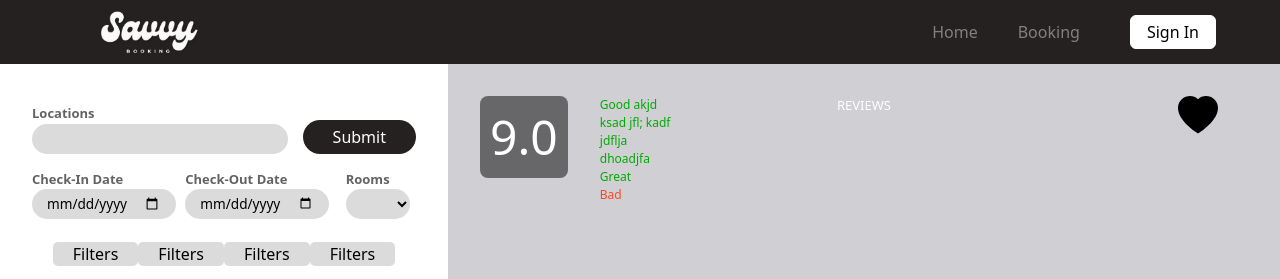
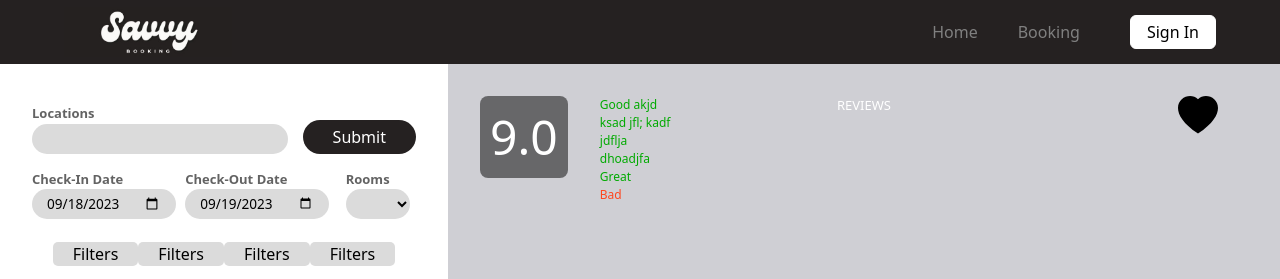
Before and after one commit to makyiabonner/booking, a Next.js app: page /booking in a window 1280 px wide. Shown: the top 279 px of the page. Built offline with nearby package versions, Linux system fonts and the light colour scheme.

Commit message:
added pre values for dates and optimized sidepanel and api component

```diff
--- a/src/components/BookingPage/ResultsCard/resultsCard.js
+++ b/src/components/BookingPage/ResultsCard/resultsCard.js
@@ -1,5 +1,4 @@
 import styles from './resultsCard.module.scss'
-import { useState } from 'react'
 
 export default function ResultsCard({city, region}){
     return(
--- a/src/components/BookingPage/SidePanel/sidepanel.js
+++ b/src/components/BookingPage/SidePanel/sidepanel.js
@@ -2,6 +2,7 @@ import HotelCard from '../HotelCard/hotelcard'
 import ResultsCard from '../ResultsCard/resultsCard';
 import styles from './sidepanel.module.scss';
 import { getLocation, getHotels } from '@/components/api';
+import { debounce, getDropdownOptions } from '@/components/util';
 import { useState } from 'react';
 
 //hotel_name, main_photo_url, review_score, district, city_trans
@@ -12,28 +13,50 @@ export default function Sidepanel(){
     const [searchList, setSearchList] = useState([]);
     const [hotelList, setHotelList] = useState([]);
     const [destID, setDestID] = useState('');
+    const today = new Date();
+    const tomorrow = new Date(today);
+    tomorrow.setDate(today.getDate() + 1);
+    const [inDate, setInDate] = useState(today.toISOString().split('T')[0]);
+    const [outDate, setOutDate] = useState(tomorrow.toISOString().split('T')[0]);
 
-    const debounce = (func, delay) =>{
-        let timer;
-        return function (...args){
-            if (timer) {
-                clearTimeout(timer);
-            }
-        timer = setTimeout(() => func(...args), delay);
-        }
-    }
+
+    const handleCheckInDateChange = (event) => {
+        setInDate(event.target.value);
+    };
+
+    const handleCheckOutDateChange = (event) => {
+        setOutDate(event.target.value);
+    };
 
     const debounceApiCall = debounce(async (inputValue) => {
         const searchResults = await getLocation(inputValue);
         setSearchList(searchResults);
-    }, 300);
+    }, 700);
 
     const handleInputChange = async (event) => {
         const input = event.target.value;
         setInputContent(input);
         setDebounceInput(input);
+        debounceApiCall(input)
+    };
 
-        debounceApiCall(input)
+    const handleInputBlur = () => {
+        setTimeout(() => setIsActive(false), 200);
+    }
+
+    const handleGetHotels = async () => {
+        try {
+            const hotelResults = await getHotels(destID, inDate, outDate);
+            console.log("Hotel Results:", hotelResults);
+            setHotelList(hotelResults.result);
+        } catch (error) {
+            console.error("Error fetching hotels:", error);
+        }
+    }
+
+    const handleResultClick = (selectedValue) => {
+        setInputContent(() => selectedValue);
+        setIsActive(false);
     };
 
     const getSearchList = () => {
@@ -74,30 +97,6 @@ export default function Sidepanel(){
         )
     }
 
-    const handleInputBlur = () => {
-        setTimeout(() => setIsActive(false), 200);
-    }
-
-    const handleGetHotels = async (destID) => {
-        const hotelResults = await getHotels(destID);
-        setHotelList(hotelResults.result);
-        console.log(hotelList)
-    }
-
-
-    const handleResultClick = (selectedValue) => {
-        setInputContent(() => selectedValue);
-        setIsActive(false);
-    };
-
-    const getDropdownOptions = () => {
-        const options = [];
-        for (let i = 0; i <= 6; i++){
-            options.push(<option value={i}>{i}</option>);
-        };
-        return options;
-    }
-
     return (
         <div className={styles.SidePanel}>
             <form className={styles.SearchTab}>
@@ -120,10 +119,19 @@ export default function Sidepanel(){
                 </div>
                 <div className='d-flex'>
                     <label className={`${styles.label} d-block`}>Check-In Date
-                        <input className={styles.Date__input} type='date' />
+                        <input
+                            className={styles.Date__input}
+                            type='date'
+                            value={inDate}
+                            onChange={handleCheckInDateChange}
+                        />
                     </label>
                     <label className={`${styles.label} d-block`}>Check-Out Date
-                        <input className={styles.Date__input} type='date' />
+                        <input
+                            className={styles.Date__input}
+                            type='date'
+                            value={outDate}
+                            onChange={handleCheckOutDateChange}                        />
                     </label>
                     <label className={`${styles.label} d-block`}>Rooms
                         <select className={styles.Persons__input} type='select'>
--- a/src/components/api.js
+++ b/src/components/api.js
@@ -11,8 +11,13 @@ const url = (location) => {
 	return `https://booking-com.p.rapidapi.com/v1/hotels/locations?name=${location}&locale=en-gb`;
 };
 
-const hotels = (destID) => {
-	return `https://booking-com.p.rapidapi.com/v1/hotels/search?checkin_date=2023-09-27&dest_type=city&units=metric&checkout_date=2023-09-28&adults_number=2&order_by=popularity&dest_id=${destID}&filter_by_currency=USD&locale=en-gb&room_number=1&children_number=2&children_ages=5%2C0&categories_filter_ids=class%3A%3A2%2Cclass%3A%3A4%2Cfree_cancellation%3A%3A1&page_number=0&include_adjacency=true`;
+const hotels = (destID, inDate, outDate) => {
+	const formattedCheckInDate = new Date(inDate).toISOString().split('T')[0];
+    const formattedCheckOutDate = new Date(outDate).toISOString().split('T')[0];
+
+	const URL = `https://booking-com.p.rapidapi.com/v1/hotels/search?checkin_date=${formattedCheckInDate}&dest_type=city&units=metric&checkout_date=${formattedCheckOutDate}&adults_number=2&order_by=popularity&dest_id=${destID}&filter_by_currency=USD&locale=en-gb&room_number=1&order_by=popularity&&include_adjacency=true`;
+
+	return URL;
 };
 
 export async function getLocation(location){
@@ -25,9 +30,9 @@ export async function getLocation(location){
 	}
 };
 
-export async function getHotels(destID){
+export async function getHotels(destID,inDate,outDate){
 	try {
-		const response = await fetch(hotels(destID), options);
+		const response = await fetch(hotels(destID,inDate,outDate), options);
 		const result = await response.json();
 		return result;
 	} catch (error) {
--- /dev/null
+++ b/src/components/util.js
@@ -0,0 +1,20 @@
+
+
+export const debounce = (func, delay) =>{
+    let timer;
+    return function (...args){
+        if (timer) {
+            clearTimeout(timer);
+        }
+    timer = setTimeout(() => func(...args), delay);
+    }
+}
+
+
+export const getDropdownOptions = () => {
+    const options = [];
+    for (let i = 0; i <= 6; i++){
+        options.push(<option value={i}>{i}</option>);
+    };
+    return options;
+}
```
